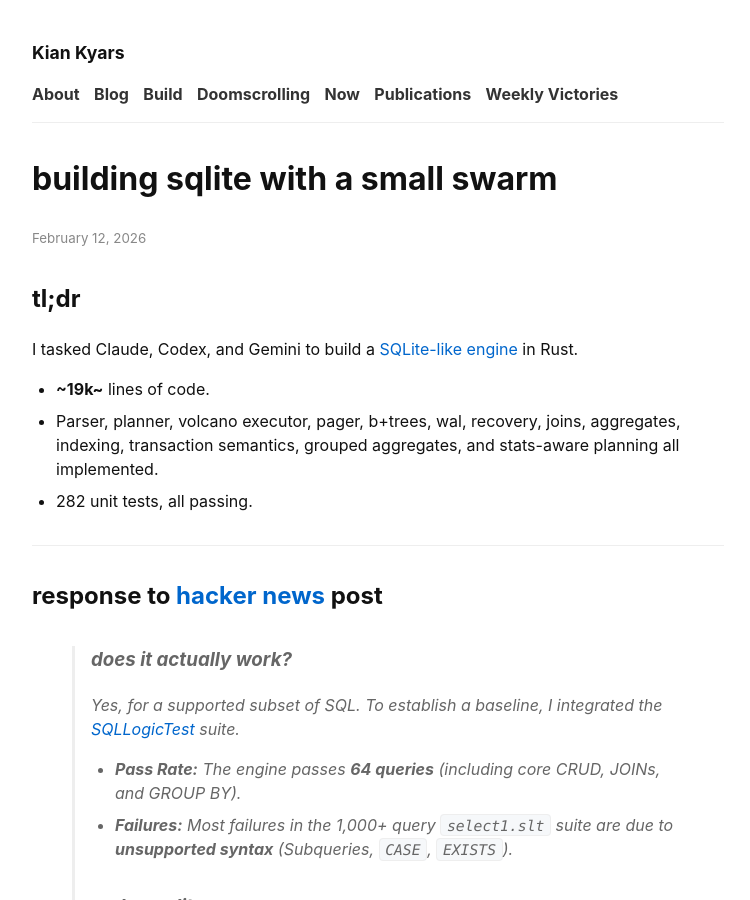
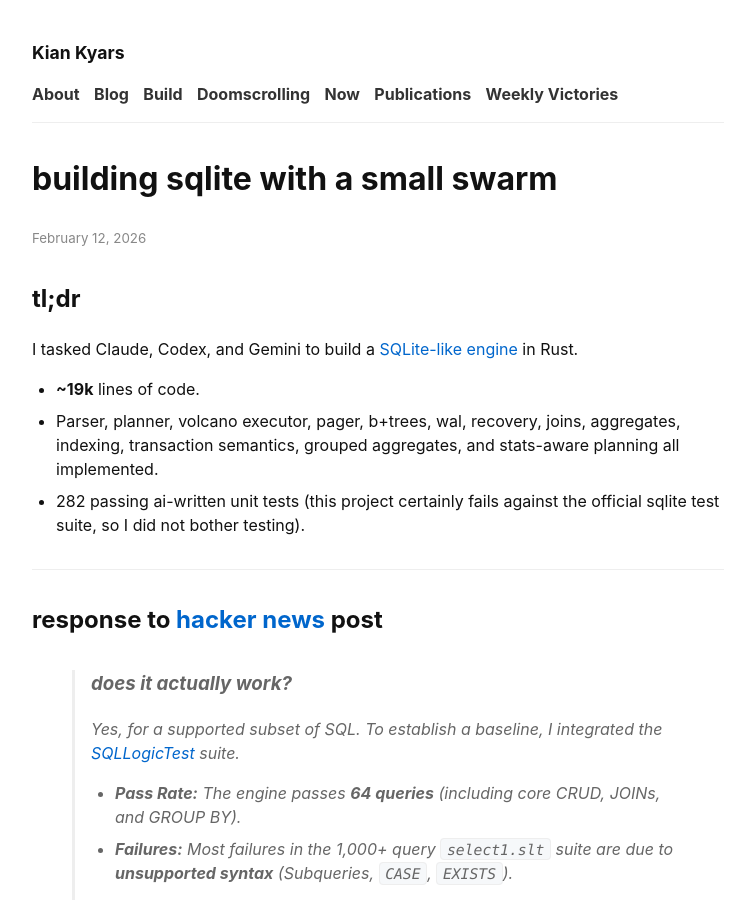
Before and after one commit to kiankyars/kiankyars.github.io, a Jekyll site: the page built from _posts/blog/2026-02-12-sqlite.md, in a window 1280 px wide and 900 px high. Shown: the whole window, without its empty margins (262-1012 px from the left). Built offline with Jekyll 4.4.1, drawn with Linux system fonts in a browser that asks for light colours.

Commit message:
mention sqlite test suite

```diff
--- a/_posts/blog/2026-02-12-sqlite.md
+++ b/_posts/blog/2026-02-12-sqlite.md
@@ -9,9 +9,9 @@ categories: machine_learning
 
 I tasked Claude, Codex, and Gemini to build a [SQLite-like engine](https://github.com/kiankyars/sqlite) in Rust.
 
-- **~19k~** lines of code.
+- **~19k** lines of code.
 - Parser, planner, volcano executor, pager, b+trees, wal, recovery, joins, aggregates, indexing, transaction semantics, grouped aggregates, and stats-aware planning all implemented.
-- 282 unit tests, all passing.
+- 282 passing ai-written unit tests (this project certainly fails against the official sqlite test suite, so I did not bother testing).
 
 ---
 
```
